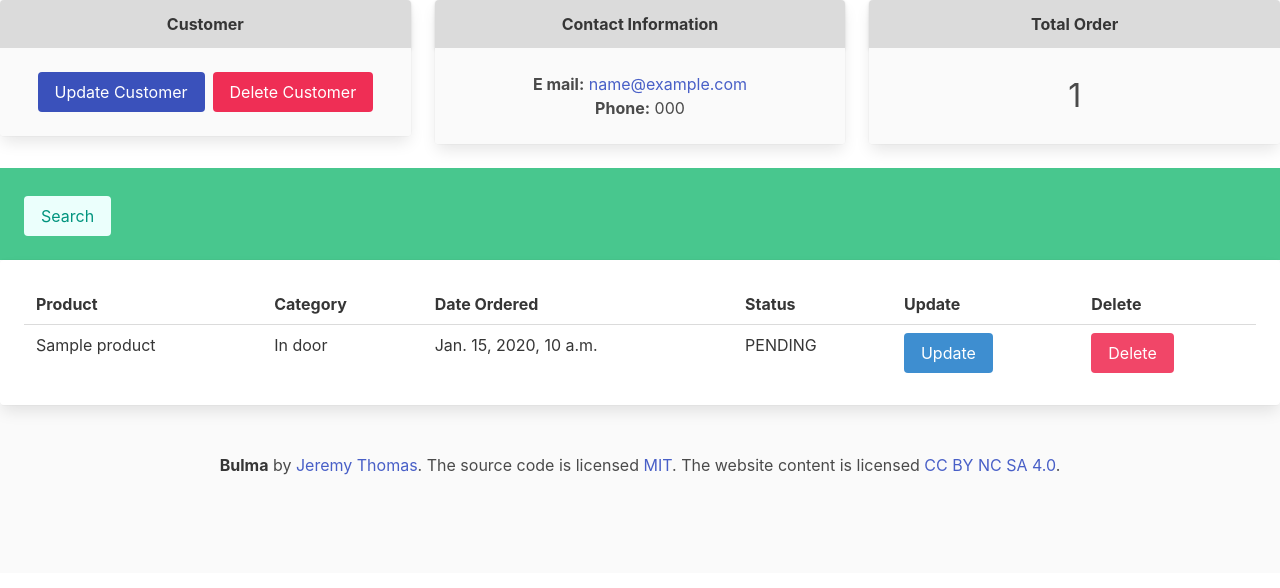
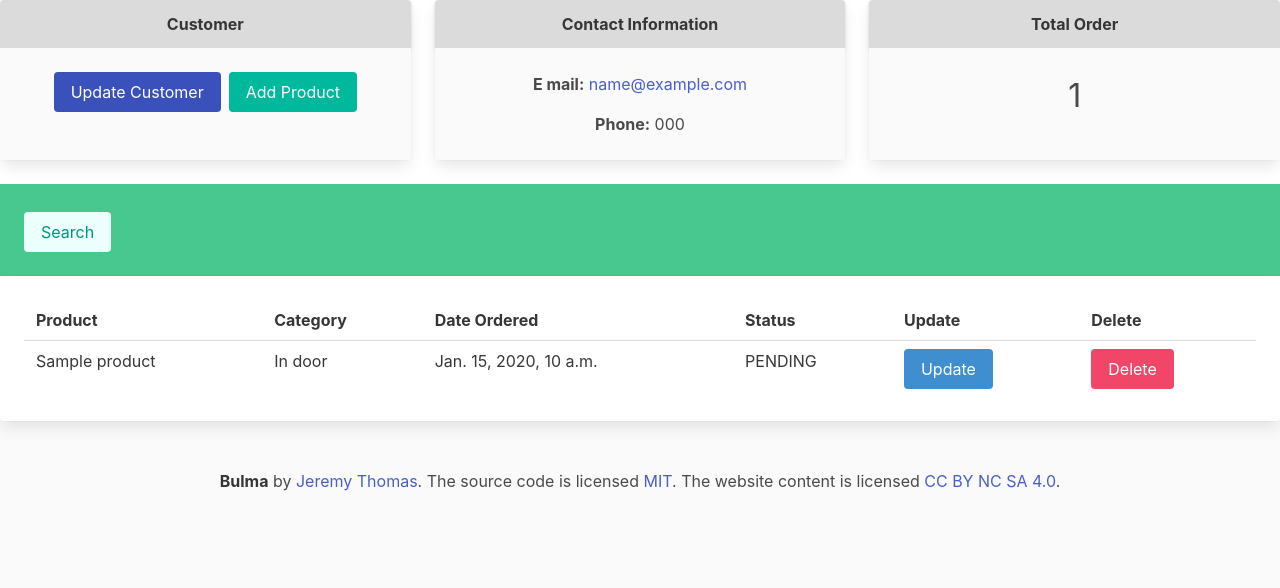
Before and after one commit to uysalserkan/Python-Topics, a Django app: page /customer/1 in a window 1280 px wide. Shown: the part 56-644 px from the top of the page. Run offline with Django 3.2, Linux system fonts and the light colour scheme; tables that the repository leaves empty hold one stand-in row (values such as "Sample post").

Commit message:
customer sayfasından add product sekmesi eklendi ve birden fazla ürün ekleme seçeneği sunuldu.

```diff
--- a/Django Apps/Customer_Manage/main/templates/src/customer.html
+++ b/Django Apps/Customer_Manage/main/templates/src/customer.html
@@ -17,13 +17,16 @@
 									Update Customer
 								</button>
 							</div>
+							<a href="{% url 'create-order' customer.id %}">
 								<div class="row">
-								<button class="button is-danger is-active">
-									Delete Customer
+									<button class="button is-primary is-active">
+										Add Product
 									</button>
+							</a>
 						</div>
 						<br />
 					</div>
+					<p></p>
 				</div>
 			</div>
 		</div>
@@ -38,10 +41,9 @@
 		</header>
 		<div class="card-content has-background-white-bis">
 			<div class="content has-text-centered">
-					<span><b>E mail:</b> </span><a
-						href="mailto:{% url 'customer' customer.email%}">{{customer.email}}</a>
-					<br />
-					<span><b>Phone:</b> </span>{{customer.phone}}
+				<p><b>E mail:</b> <a href="mailto:{% url 'customer' customer.email%}">{{customer.email}}</a></p>
+
+				<p><b>Phone:</b> {{customer.phone}}</p>
 			</div>
 		</div>
 	</div>
@@ -53,7 +55,7 @@
 		<header class="card-header has-background-grey-lighter">
 			<p class="card-header-title is-centered">Total Order</p>
 		</header>
-			<div class="card-content has-background-white-bis">
+		<div class="card-content has-background-white-bis" style="padding-bottom: 40px;">
 			<div class="content is-size-3">
 				<span>{{orders_count}}</span>
 			</div>
--- a/Django Apps/Customer_Manage/main/templates/src/dashboard.html
+++ b/Django Apps/Customer_Manage/main/templates/src/dashboard.html
@@ -79,9 +79,7 @@
 					</table>
 				</div>
 			</div>
-			<footer class="card-footer">
-				<a href="{% url 'create-order' %}" class="card-footer-item">Create a Order</a>
-			</footer>
+			<footer class="card-footer"></footer>
 		</div>
 	</div>
 </div>
--- a/Django Apps/Customer_Manage/main/urls.py
+++ b/Django Apps/Customer_Manage/main/urls.py
@@ -7,7 +7,8 @@ urlpatterns = [
     # Dinamik url yaptık. cust_id views den geliyor.
     path("customer/<str:cust_id>", views.customer, name="customer"),
     path("product/", views.product, name="product"),
-    path("create-order", views.createOrder, name="create-order"),
+    path("create-order/<str:customer_id>",
+         views.createOrder, name="create-order"),
     path("update-order/<str:order_id>", views.updateOrder, name="update-order"),
     path("delete-order/<str:order_id>", views.deleteOrder, name="delete-order"),
 ]
--- a/Django Apps/Customer_Manage/main/views.py
+++ b/Django Apps/Customer_Manage/main/views.py
@@ -1,8 +1,10 @@
+from django.db.models import fields
 from main.models import Product
 from main.models import Order
 from main.models import Customer
 from django.shortcuts import render
 from django.shortcuts import redirect
+from django.forms import inlineformset_factory
 from .models import Order
 from .forms import OrderForm
 # from django.http import HttpResponse
@@ -57,19 +59,26 @@ def product(request):
     )
 
 
-def createOrder(request):
-    form = OrderForm()
+def createOrder(request, customer_id):
+
+    OrderFormSet = inlineformset_factory(
+        Customer, Order, fields=['product', 'status'], extra=10,
+    )
+    customer = Customer.objects.get(id=customer_id)
+
+    # form_set ile Customer ile Order sınıflarını bir ele aldıktan sonra yukarıdaki elde ettiğimiz spesifik customer bilgilerini elde ederiz.
+    formset = OrderFormSet(queryset=Order.objects.none(), instance=customer)
 
     if request.method == 'POST':
-        form = OrderForm(request.POST)
-        if form.is_valid:
-            form.save()
+        formset = OrderFormSet(request.POST, instance=customer)
+        if formset.is_valid():
+            formset.save()
             return redirect('/')
 
     return render(
         request=request,
         template_name="src/order_form.html",
-        context={'form': form},
+        context={'form': formset, 'customer_name': customer.name},
     )
 
 
```
Also changed, not shown: Django Apps/Customer_Manage/main/templates/src/order_form.html (+19 -10 lines). Lines whose indentation alone changed are shown as unchanged.
